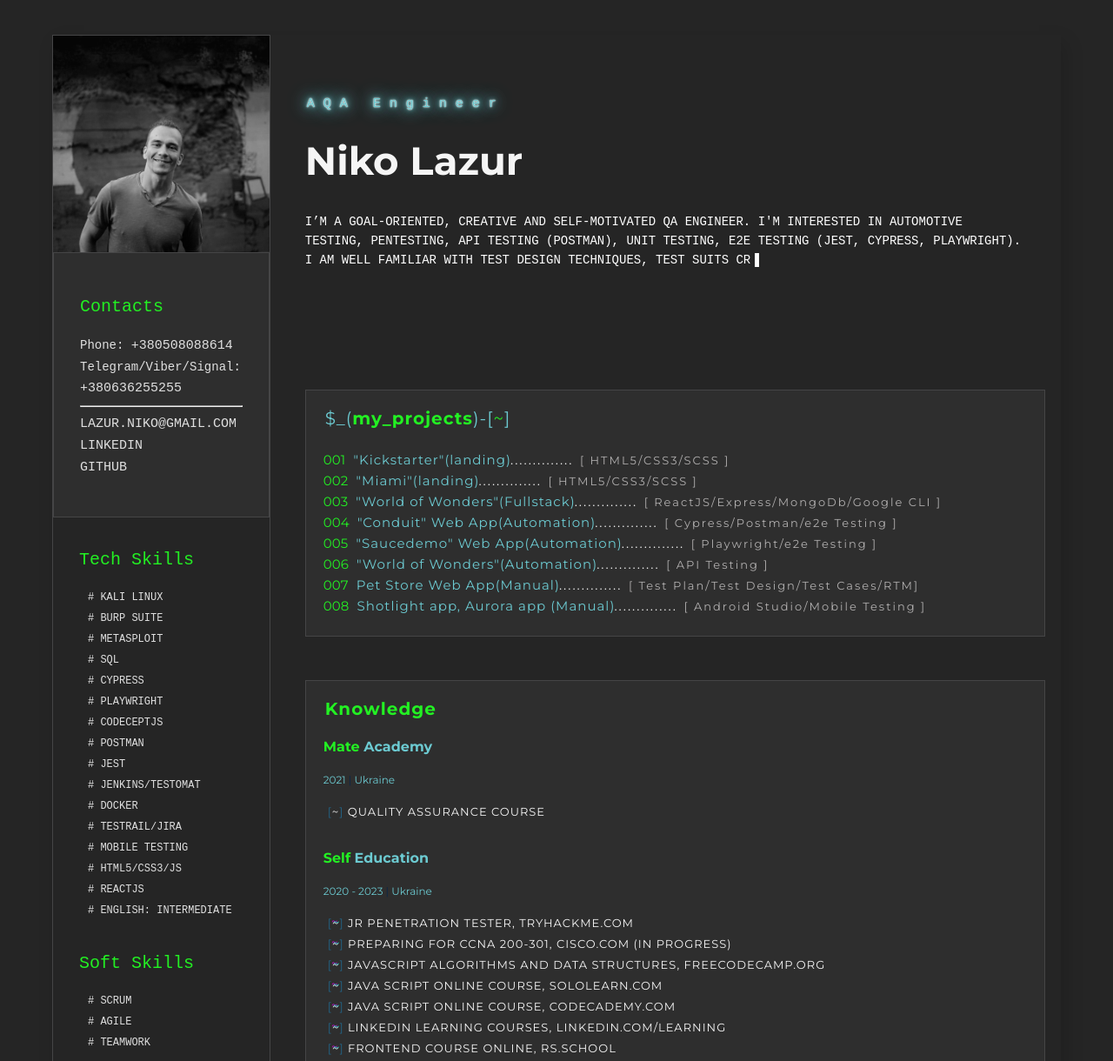
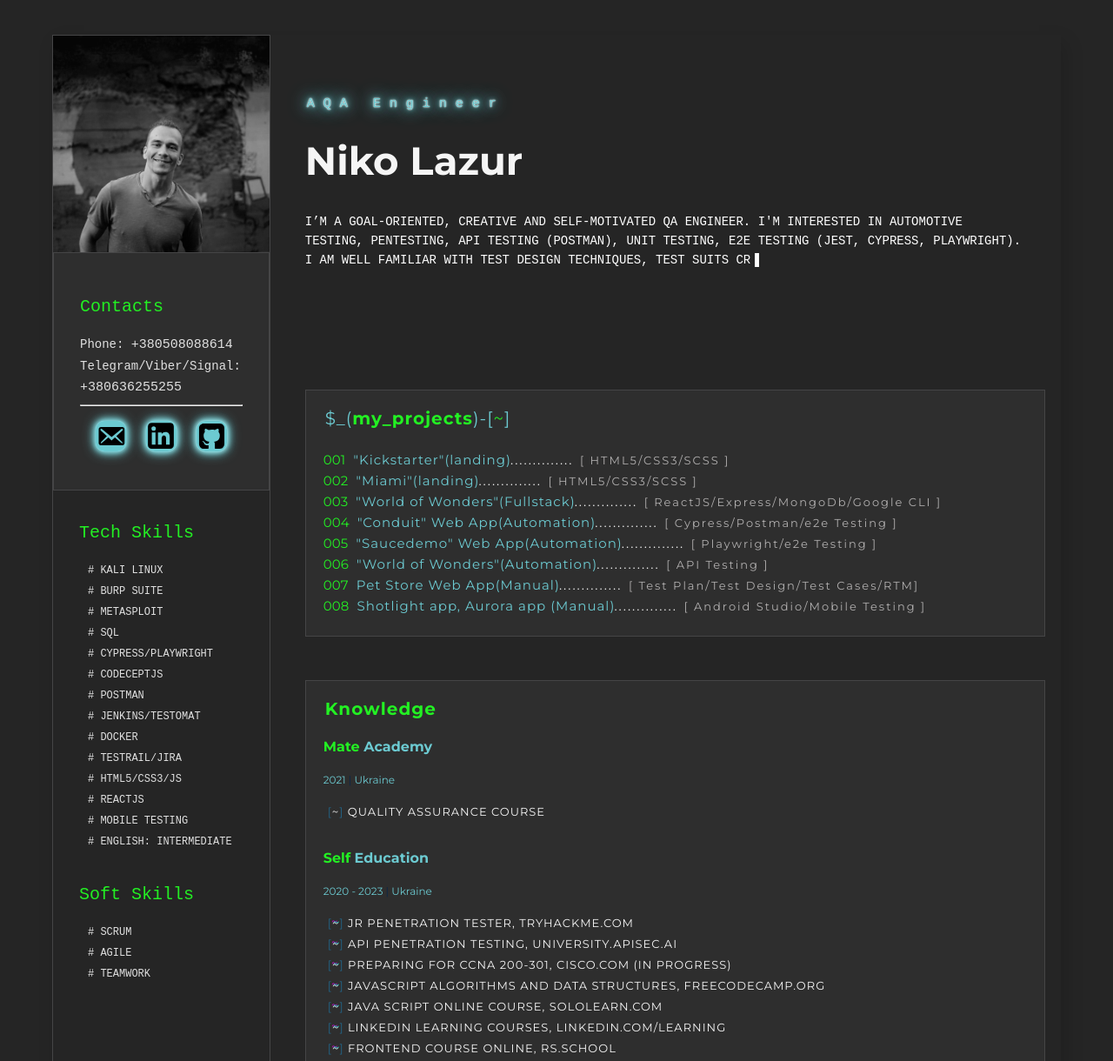
Before and after one commit to LazurNiko/QA-engineer-cv, a plain HTML site: page index.html in a window 1280 px wide. Shown: the top 1220 px of the page at 87% size. Drawn offline with Linux system fonts and the light colour scheme.

Commit message:
add animation

```diff
--- a/index.html
+++ b/index.html
@@ -61,15 +61,24 @@
                 <a class="tel" href="tel:380636255255;">+380636255255</a>
               </li>
               <hr style ="border-color: none;color: rgb(177, 175, 175);">
-              <li>
-                <a class="tel" href="mailto:Lazur.niko@gmail.com">lazur.niko@gmail.com</a>
-              </li>
-              <li>
-              <a class="tel" href="https://www.linkedin.com/in/niko-lazur">Linkedin</a>
-              </li>
-              <li>
-              <a class="tel" href="https://github.com/LazurNiko">GitHub</a>
-              </li>
+              <ul class="contactme_list">
+                <li class="contactme_item mail">
+                  <a href="mailto:Lazur.niko@gmail.com">
+                    <img src="./images/email-alt-svgrepo-com.svg" style="width: 35px;"></img>
+                  </a>
+                </li>
+                <li class="contactme_item linked">
+                  <a href="https://www.linkedin.com/in/niko-lazur">
+                    <img src="./images/linkedin-svgrepo-com(1).svg" style="width: 34px;"></img>
+                  </a>
+                </li>
+                <li class="contactme_item github">
+                  <a href="https://github.com/LazurNiko">
+                    <img src="./images/github-svgrepo-com(1).svg" style="width: 35px;"></img>
+                  </a>
+                </li>
+              </ul>
+
             </ul>
           </section>
           <section class="tech_skills">
@@ -79,17 +88,15 @@
             <li class="skills"># Burp Suite</li>
             <li class="skills"># Metasploit</li>
             <li class="skills"># SQL</li>
-            <li class="skills"># Cypress</li>
-            <li class="skills"># Playwright</li>
+            <li class="skills"># Cypress/Playwright</li>
             <li class="skills"># CodeceptJS</li>
             <li class="skills"># Postman</li>
-            <li class="skills"># Jest</li>
             <li class="skills"># Jenkins/Testomat</li>
             <li class="skills"># Docker</li>
             <li class="skills"># Testrail/Jira</li>
-            <li class="skills"># Mobile testing</li>
             <li class="skills"># HTML5/CSS3/JS</li>
             <li class="skills"># ReactJS</li>
+            <li class="skills"># Mobile testing</li>
             <li class="skills"># English: Intermediate</li>
           </ul>
           </section>
@@ -203,6 +210,14 @@
               </li>
               <li class="prof_item glitch-wrapper">
                 <a
+                  class ="sololearn link"
+                  href="https://www.credly.com/badges/9e3ddb8e-f2a8-47f9-ab34-13deb13aa909/public_url"
+                ><span style="color: #236588;">[<span class="glitch" data-glitch="~" style="color: whitesmoke;">~</span>]</span>
+                API Penetration Testing, university.apisec.ai
+                </a>
+              </li>
+              <li class="prof_item glitch-wrapper">
+                <a
                   class="sololearn link"
                   href=""
                 ><span style="color: #236588;">[<span class="glitch" data-glitch="~"  style="color: whitesmoke;">~</span>]</span>
@@ -223,14 +238,6 @@
                   href="https://www.sololearn.com/certificates/course/en/24334215/1024/landscape/png"
                 ><span style="color: #236588;">[<span class="glitch" data-glitch="~" style="color: whitesmoke;">~</span>]</span>
                 Java Script Online Course, Sololearn.com
-                </a>
-              </li>
-              <li class="prof_item glitch-wrapper">
-                <a
-                  class ="sololearn link"
-                  href="https://www.codecademy.com/learn/introduction-to-javascript"
-                ><span style="color: #236588;">[<span class="glitch" data-glitch="~" style="color: whitesmoke;">~</span>]</span>
-                Java Script Online Course, Codecademy.com
                 </a>
               </li>
               <li class="prof_item link glitch-wrapper">
--- a/style.css
+++ b/style.css
@@ -104,16 +104,18 @@ ol {
   letter-spacing: 2;
   font-family: monospace;
   font-weight: 700;
-  line-height: 24px;
+
 }
 
 .phonecontact {
+  line-height: 24px;
   font-weight: 400;
   font-family: monospace;
   color: #e0e0e0;
 }
 
 .contacts_list {
+
   padding: 0;
   list-style: none;
   animation-name: slideDown;
@@ -238,8 +240,8 @@ ol {
 
 .tel:hover {
   transition: 0.3s linear;
-  background-color: #1100ff;
-  color: red;
+  background-color: var(--main-color);
+  color: #000;
 }
 
 .contacts_title {
@@ -247,6 +249,51 @@ ol {
   font-size: 20px;
   font-weight: 400;
   color: var(--main-color);
+}
+
+.contactme_list {
+  gap: 10px;
+  padding: 10px 0 0 0;
+  list-style: none;
+  display: flex;
+  justify-content:space-evenly;
+  margin: 5px;
+  flex-wrap: wrap;
+}
+
+.contactme_item {
+  background-color: #6CCAD1;
+  border-radius: 10px;
+  width: 35px;
+  height: 35px;
+  transition: 0.3s ease-in;
+  animation: glow1 1s infinite;
+}
+
+@keyframes glow1 {
+  from {
+    box-shadow: 0 0 1px #b7f2f7, 0 0 5px #a8fbff, 0 0 8px #82b7bb, 0 0 10px #87d3d8, 0 0 15px #6ef4fd;
+  }
+  to {
+    box-shadow: 0 0 1px #a5e8f8, 0 0 5px #89e6ec, 0 0 8px #6ba9ad, 0 0 10px #6CCAD1, 0 0 15px #7cd8df;
+  }
+}
+
+.mail {
+  animation-delay: 0.4s;
+}
+
+.linked {
+  animation-delay: 0.6s;
+}
+
+.github {
+  animation-delay: 0.8s;
+}
+
+.contactme_item:hover {
+  transform: scale(1.1);
+  background-color: #ffffffd0;
 }
 
 .profession {
@@ -376,7 +423,9 @@ ol {
 
 .link:hover {
   transition: 0.2s linear;
-background-color: #1100ff;}
+  color: #000;
+  background-color: var(--main-color);
+}
 
 .link_skills {
   font-size: 13px;
@@ -557,7 +606,8 @@ glitch-wrapper {
 
 .sololearn:hover {
   transition: 0.3s linear;
-  background-color: #1100ff;
+  color: #000;
+  background-color: var(--main-color);
 }
 
 .university {
```
Also changed, not shown: images/email-alt-svgrepo-com.svg (added), images/email-square-fill-svgrepo-com(1).svg (added), images/envelope-square.svg (added), images/github-svgrepo-com(1).svg (added), images/linkedin-rounded-svgrepo-com.svg (added), images/linkedin-svgrepo-com(1).svg (added).
